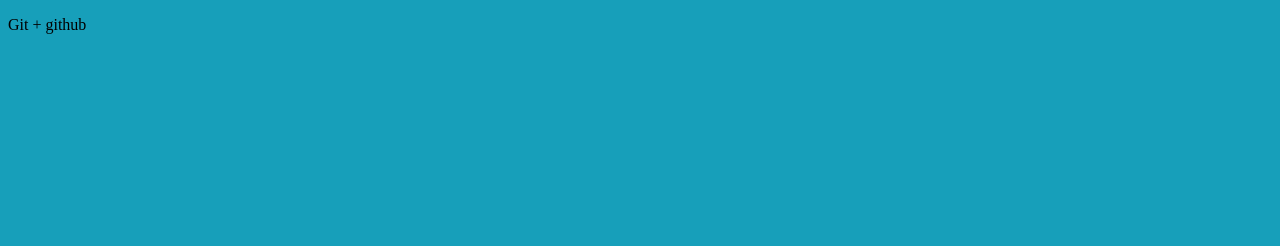
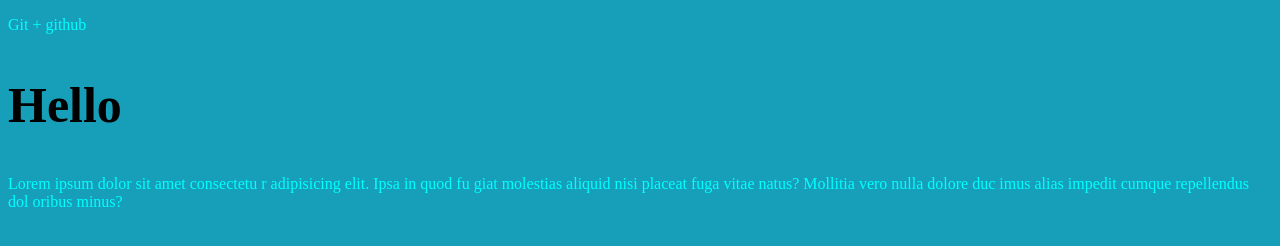
Before and after one commit to TolmGleb/Gittest, a plain HTML site: page index.html in a window 1280 px wide. Drawn offline with Linux system fonts and the light colour scheme.

Commit message:
Наше первые изменения

```diff
--- a/index.html
+++ b/index.html
@@ -8,5 +8,12 @@
 </head>
 <body>
     <p>Git + github</p>
+    <h2>Hello</h2>
+    <p>Lorem ipsum dolor sit amet consectetu
+        r adipisicing elit. Ipsa in quod fu
+        giat molestias aliquid nisi placeat fuga
+         vitae natus? Mollitia vero nulla dolore duc
+         imus alias impedit cumque repellendus dol
+         oribus minus?</p>
 </body>
 </html>
--- a/stale/main.css
+++ b/stale/main.css
@@ -1,3 +1,10 @@
 body{
     background-color: #179fba;
 }
+p{
+    color: aqua;
+}
+
+h2{
+    font-size: 50px;
+}
```
